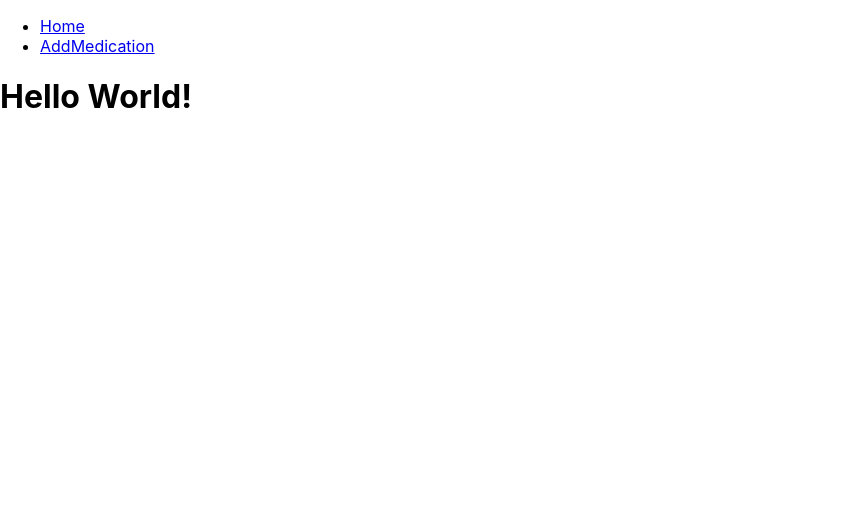
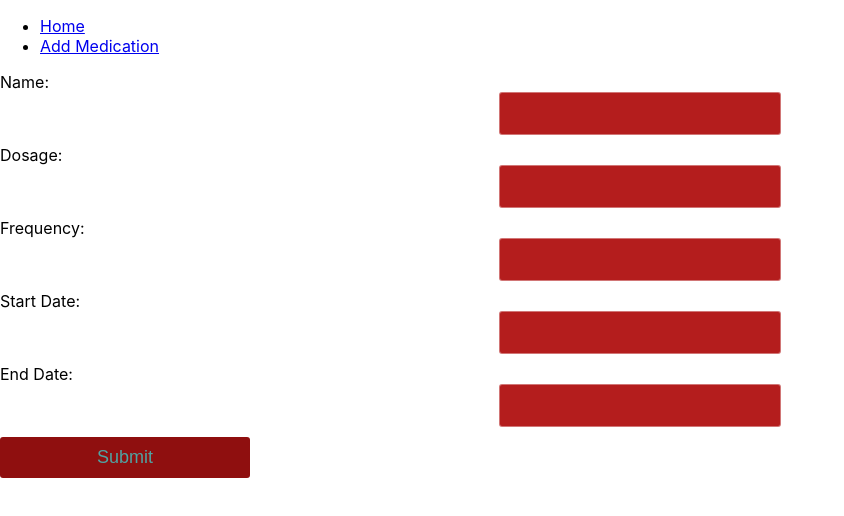
Before and after one commit to nihar113/InTOUCH, a React (Create React App) app in the folder intouch/: page /AddMedication in a window 1280 px wide. Shown: the top 516 px of the page, without its empty margins (0-844 px from the left). Built offline with nearby package versions, Linux system fonts and the light colour scheme.

Commit message:
add medication form created. Minor styling done

```diff
--- a/intouch/src/Navbar.jsx
+++ b/intouch/src/Navbar.jsx
@@ -9,7 +9,7 @@ function Navbar() {
           <Link to="/">Home</Link>
         </li>
         <li>
-          <Link to="/AddMedication">AddMedication</Link>
+          <Link to="/AddMedication">Add Medication</Link>
         </li>
       </ul>
     </nav>
--- a/intouch/src/index.css
+++ b/intouch/src/index.css
@@ -11,3 +11,31 @@ code {
   font-family: source-code-pro, Menlo, Monaco, Consolas, 'Courier New',
     monospace;
 }
+
+input {
+  border: 1px solid rgba(252, 252, 252, 0.4);
+  background-color: rgba(252, 252, 252, 0.2);
+  width: 250px;
+  border-radius: 3px;
+  font-family: "Source Sans Pro", sans-serif;
+  padding: 10px 15px;
+  margin: 0 auto 10px auto;
+  display: block;
+  text-align: center;
+  font-size: 18px;
+  color: white;
+  background-color: rgb(180, 29, 29);
+  font-weight: 300;
+}
+
+button {
+  appearance: none;
+  outline: 0;
+  background-color: rgb(143, 15, 15);
+  border: 0;
+  padding: 10px 15px;
+  color: #50a3a2;
+  border-radius: 3px;
+  width: 250px;
+  font-size: 18px;
+}
--- a/intouch/src/pages/AddMedication.jsx
+++ b/intouch/src/pages/AddMedication.jsx
@@ -1,8 +1,47 @@
-import React from 'react';
+import React,{useState} from 'react';
 
 function Form(){
+    const [name, setName] = useState("");
+    const [dosage, setDosage] = useState(0);
+    const [freq, setFreq] = useState("");
+    const [start, setStart] = useState("");
+    const [end, setEnd] = useState("");
+
+    function changeName(event){
+        setName(event.target.value);
+    }
+
+    function changeDosage(event){
+        setDosage(event.target.value);
+    }
+
+    function changeFreq(event){
+        setFreq(event.target.value);
+    }
+
+    function changeStart(event){
+        setStart(event.target.value);
+    }
+
+    function changeEnd(event){
+        setEnd(event.target.value);
+    }
     return(
-        <h1>Hello World!</h1>
+        <div>
+            <form>
+                <label>Name:</label>
+                    <input type="text" onChange={changeName}/>
+                <label>Dosage:</label>
+                    <input type="number" onChange={changeDosage}/>
+                <label>Frequency:</label>
+                    <input type="text" onChange={changeFreq}/>
+                <label>Start Date:</label>
+                    <input type="text" onChange={changeStart}/>
+                <label>End Date:</label>
+                    <input type="text" onChange={changeEnd}/>
+                <button type='submit'>Submit</button>
+            </form>
+        </div>
     );
 }
 
```
